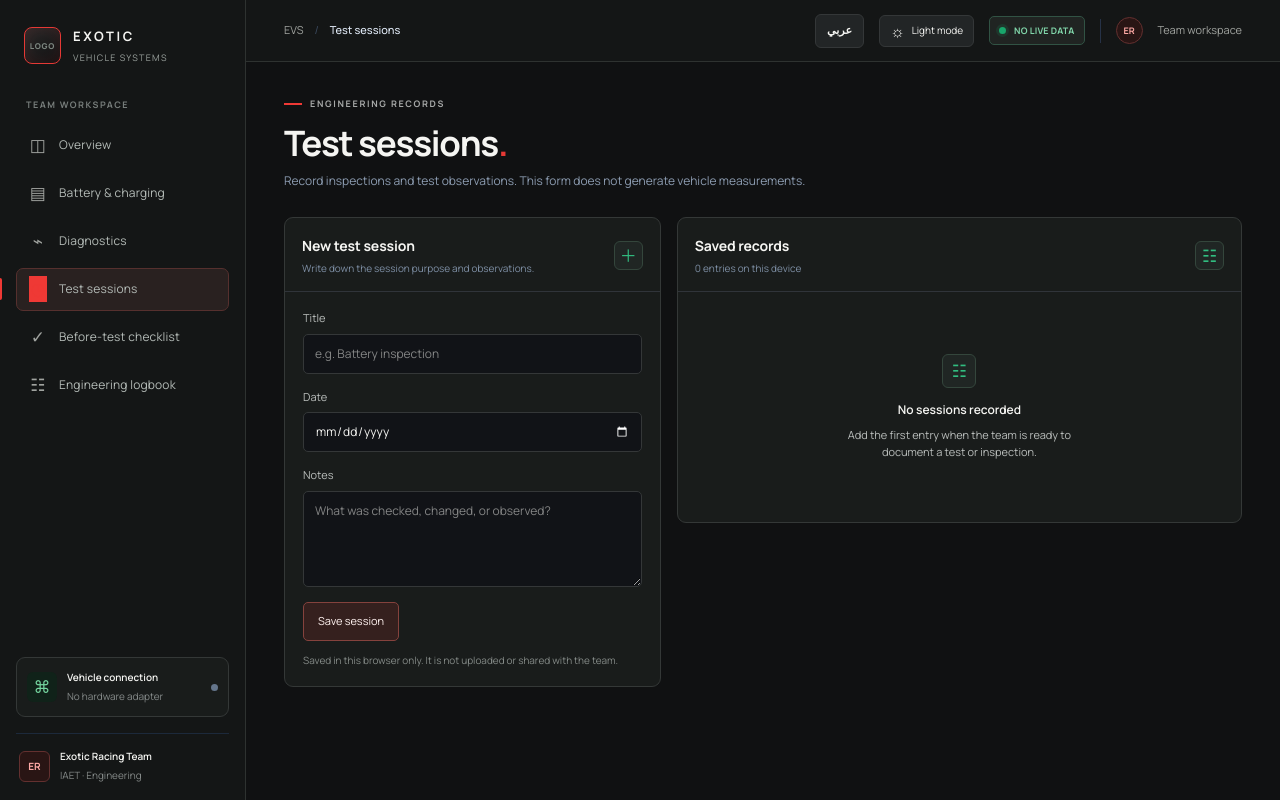
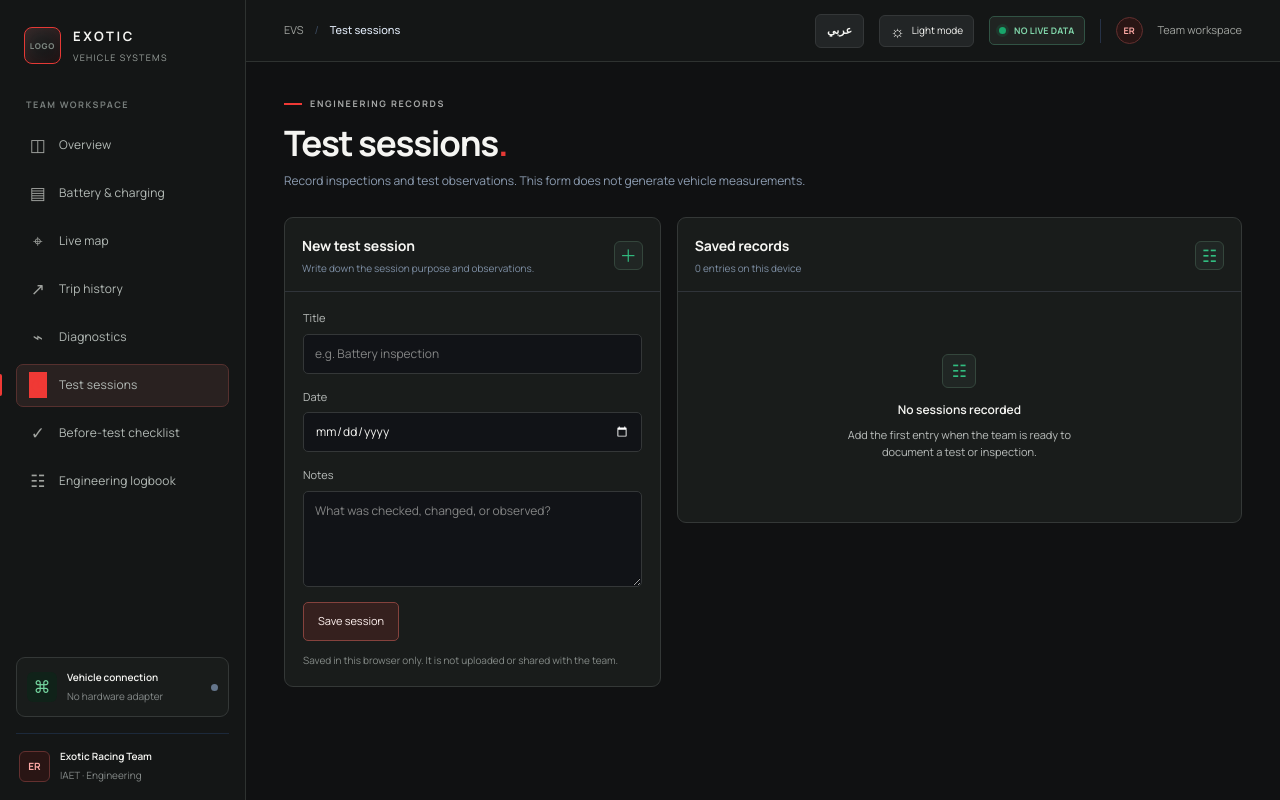
Before and after one commit to Abdo1629/exotic-vehicle-systems, a Next.js app: page /tests in a window 1280 px wide. Built offline with nearby package versions, Linux system fonts and the light colour scheme.

Commit message:
Add live map and trip history navigation

```diff
--- a/components/AppShell.tsx
+++ b/components/AppShell.tsx
@@ -6,6 +6,8 @@ import { LanguageToggle, T } from "@/components/LocaleProvider";
 const navigation = [
   { key: "overview", label: "Overview", ar: "نظرة عامة", icon: "◫", href: "/" },
   { key: "battery", label: "Battery & charging", ar: "البطارية والشحن", icon: "▤", href: "/battery" },
+  { key: "map", label: "Live map", ar: "الخريطة المباشرة", icon: "⌖", href: "/map" },
+  { key: "trips", label: "Trip history", ar: "سجل الرحلات", icon: "↗", href: "/trips" },
   { key: "diagnostics", label: "Diagnostics", ar: "حالة النظام", icon: "⌁", href: "/diagnostics" },
   { key: "tests", label: "Test sessions", ar: "جلسات الاختبار", icon: "◷", href: "/tests" },
   { key: "checklist", label: "Before-test checklist", ar: "قائمة ما قبل الاختبار", icon: "✓", href: "/checklist" },
@@ -18,7 +20,7 @@ export default function AppShell({ children, active, title }: { children: ReactN
     <main className="app-shell">
       <aside className="sidebar">
         <Link className="brand" href="/" aria-label="Exotic Vehicle Systems home">
-          <span className="brand-mark" aria-label="Official team logo placeholder"><span>LOGO</span></span>
+          <span className="brand-mark" aria-label="Official team logo placeholder"><span>IAET</span></span>
           <span className="brand-copy"><strong>EXOTIC</strong><small>VEHICLE SYSTEMS</small></span>
         </Link>
         <div className="side-label"><T en="TEAM WORKSPACE" ar="مساحة عمل الفريق" /></div>
```
